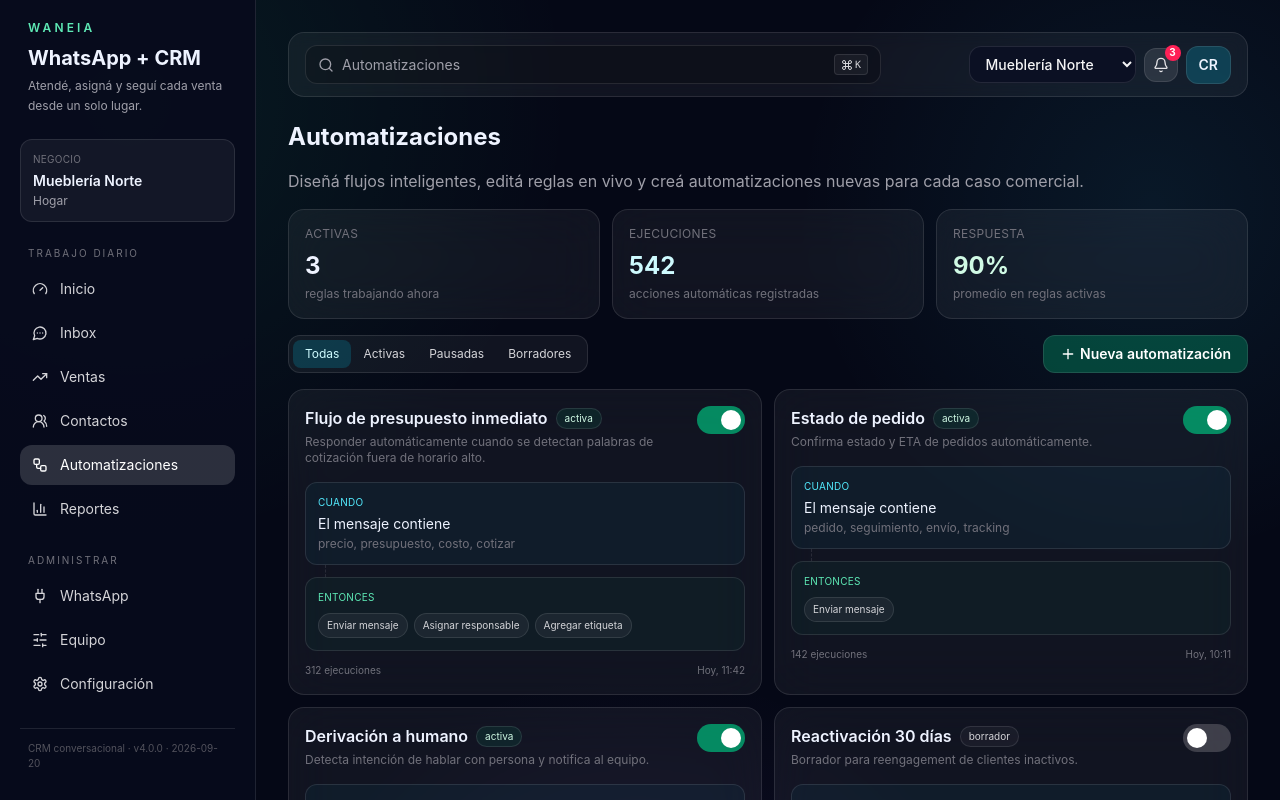
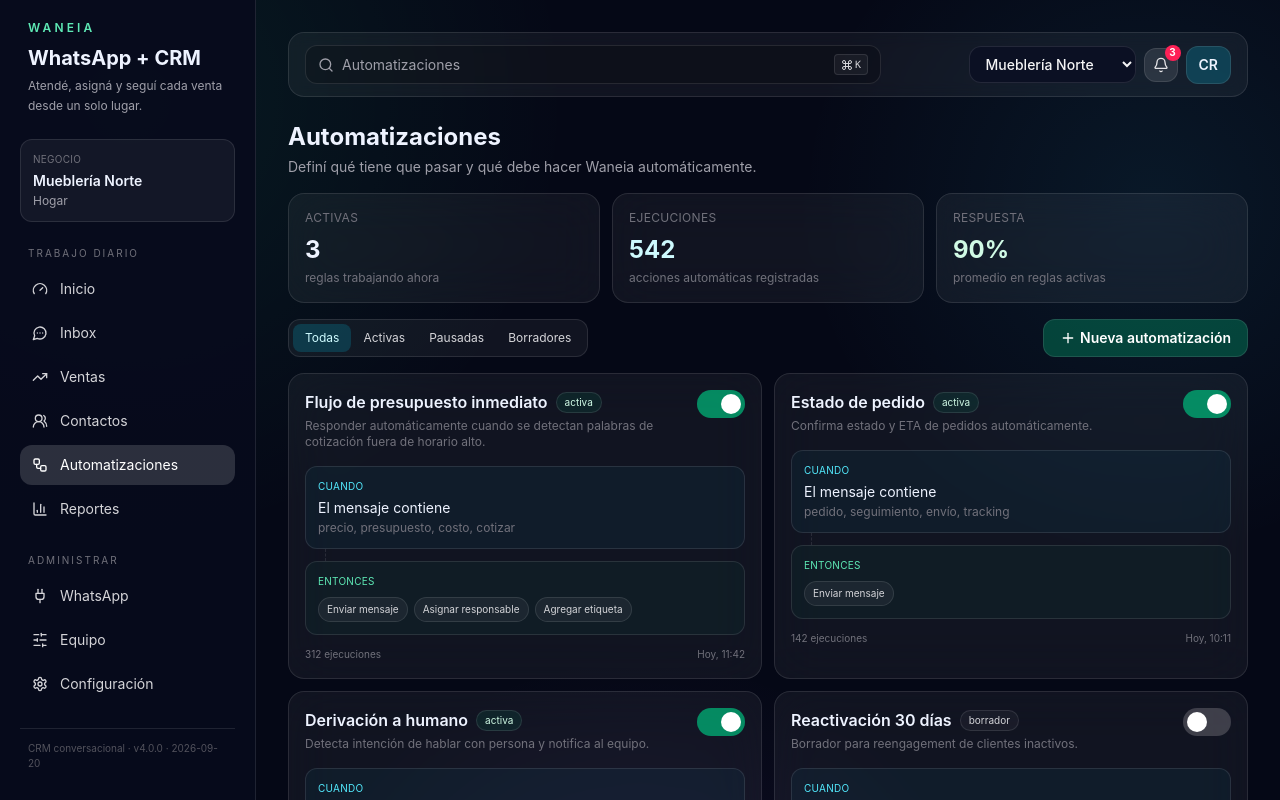
Before and after one commit to devdamig-dev/waneia, a Next.js app: page /dashboard/automatizaciones in a window 1280 px wide. Shown: the top 800 px of the page. Built offline with nearby package versions, Linux system fonts and the light colour scheme.

Commit message:
copy: simplify automation language

```diff
--- a/app/dashboard/automatizaciones/page.tsx
+++ b/app/dashboard/automatizaciones/page.tsx
@@ -3,8 +3,10 @@
 export default function AutomatizacionesPage() {
   return (
     <section className="space-y-4">
-      <h2 className="text-2xl font-bold">Automatizaciones</h2>
-      <p className="text-zinc-400">Diseñá flujos inteligentes, editá reglas en vivo y creá automatizaciones nuevas para cada caso comercial.</p>
+      <div>
+        <h2 className="text-2xl font-bold">Automatizaciones</h2>
+        <p className="mt-1 text-sm text-zinc-400">Definí qué tiene que pasar y qué debe hacer Waneia automáticamente.</p>
+      </div>
       <AutomationsClient />
     </section>
   );
```
